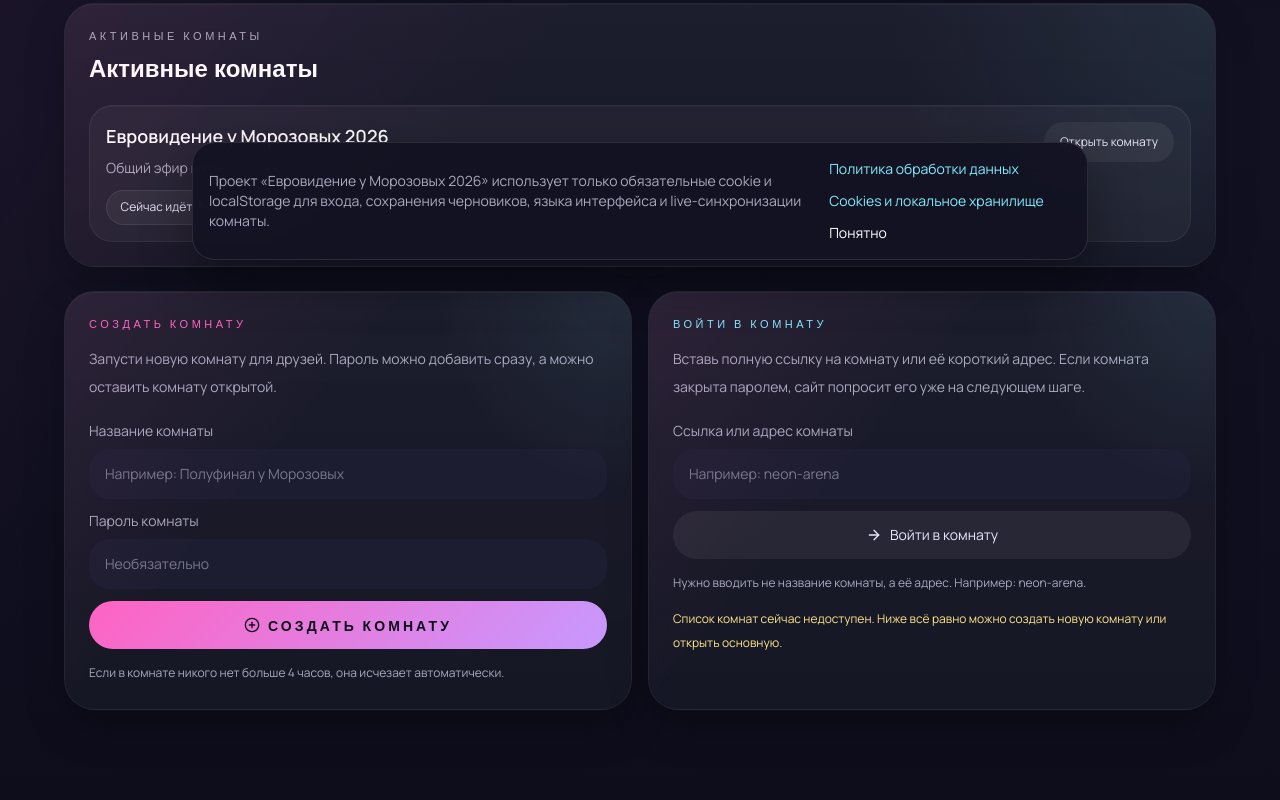
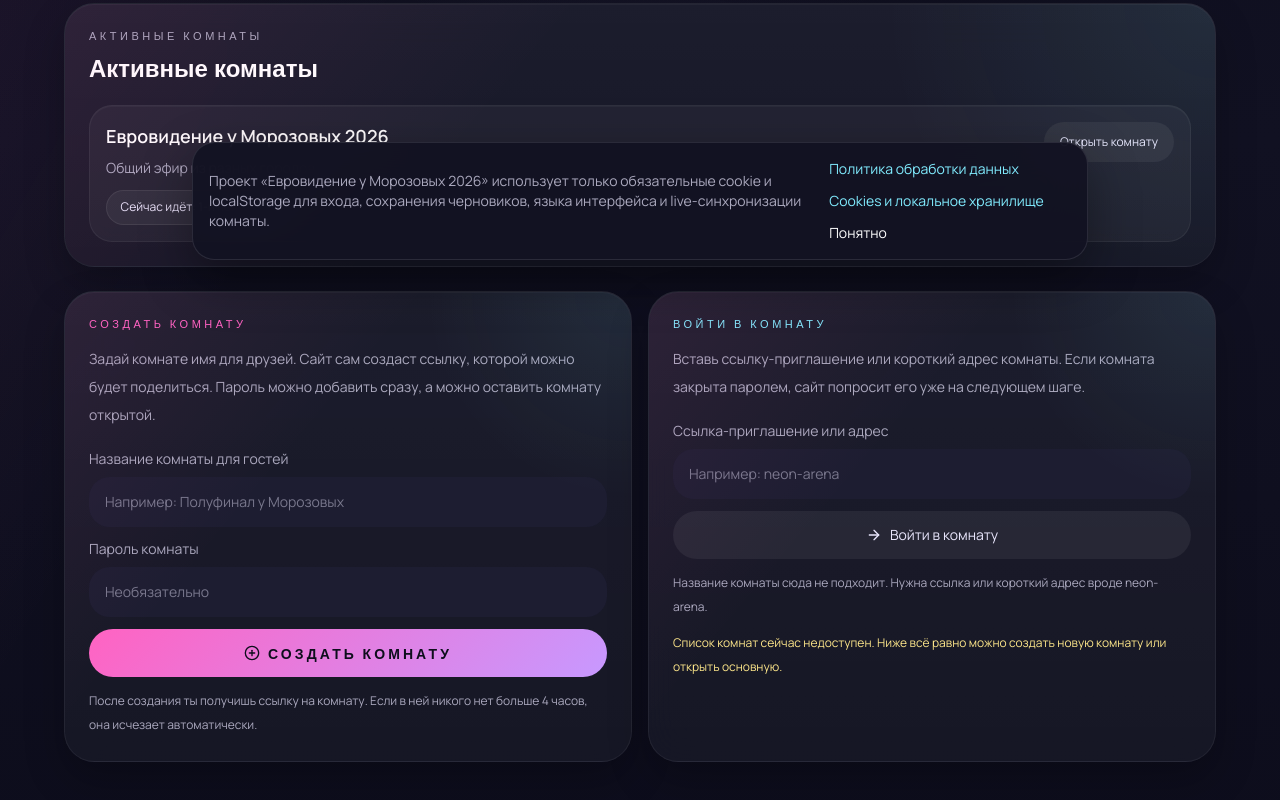
Before and after one commit to Eevee-Eevee-Eve/eurovision-project, a Next.js app in the folder frontend/: page / in a window 1280 px wide. Shown: the part 524-1324 px from the top of the page. Built offline with nearby package versions, Linux system fonts and the light colour scheme; no server answers.

Commit message:
Clarify create and join room copy

```diff
--- a/frontend/app/page.tsx
+++ b/frontend/app/page.tsx
@@ -72,21 +72,21 @@
             title: "Создай комнату или войди в уже существующую.",
             createTitle: "Создать комнату",
             createBody:
-              "Запусти новую комнату для друзей. Пароль можно добавить сразу, а можно оставить комнату открытой.",
-            createNameLabel: "Название комнаты",
+              "Задай комнате имя для друзей. Сайт сам создаст ссылку, которой можно будет поделиться. Пароль можно добавить сразу, а можно оставить комнату открытой.",
+            createNameLabel: "Название комнаты для гостей",
             createNamePlaceholder: "Например: Полуфинал у Морозовых",
             createPasswordLabel: "Пароль комнаты",
             createPasswordPlaceholder: "Необязательно",
             createButton: "Создать комнату",
             createHint:
-              "Если в комнате никого нет больше 4 часов, она исчезает автоматически.",
+              "После создания ты получишь ссылку на комнату. Если в ней никого нет больше 4 часов, она исчезает автоматически.",
             joinTitle: "Войти в комнату",
             joinBody:
-              "Вставь полную ссылку на комнату или её короткий адрес. Если комната закрыта паролем, сайт попросит его уже на следующем шаге.",
-            joinLabel: "Ссылка или адрес комнаты",
+              "Вставь ссылку-приглашение или короткий адрес комнаты. Если комната закрыта паролем, сайт попросит его уже на следующем шаге.",
+            joinLabel: "Ссылка-приглашение или адрес",
             joinPlaceholder: "Например: neon-arena",
             joinHint:
-              "Нужно вводить не название комнаты, а её адрес. Например: neon-arena.",
+              "Название комнаты сюда не подходит. Нужна ссылка или короткий адрес вроде neon-arena.",
             joinButton: "Войти в комнату",
             activeRoomsTitle: "Активные комнаты",
             currentStage: "Сейчас идёт",
@@ -106,21 +106,21 @@
             title: "Create a room or join one that already exists.",
             createTitle: "Create a room",
             createBody:
-              "Spin up a room for friends. Add a password if you want privacy, or leave it open.",
-            createNameLabel: "Room name",
+              "Give the room a friendly name. The site will generate a shareable link automatically. Add a password if you want privacy, or leave it open.",
+            createNameLabel: "Room name for guests",
             createNamePlaceholder: "Example: Semi-final watch party",
             createPasswordLabel: "Room password",
             createPasswordPlaceholder: "Optional",
             createButton: "Create room",
             createHint:
-              "If nobody stays in the room for 4 hours, it disappears automatically.",
+              "After creation, you will get a room link to share. If nobody stays in the room for 4 hours, it disappears automatically.",
             joinTitle: "Join a room",
             joinBody:
-              "Paste the full room link or its short room address. If the room is private, the password prompt will appear on the next step.",
-            joinLabel: "Room link or room address",
+              "Paste an invite link or the room's short address. If the room is private, the password prompt will appear on the next step.",
+            joinLabel: "Invite link or room address",
             joinPlaceholder: "Example: neon-arena",
             joinHint:
-              "Enter the room address, not the display name. Example: neon-arena.",
+              "Do not enter the display name here. Use a link or a short address such as neon-arena.",
             joinButton: "Join room",
             activeRoomsTitle: "Active rooms",
             currentStage: "Now playing",
@@ -169,8 +169,8 @@
     if (!normalized) {
       setJoinError(
         language === "ru"
-          ? "Введи код комнаты или ссылку."
-          : "Enter a room code or a room link.",
+          ? "Вставь ссылку или адрес комнаты."
+          : "Enter a room link or room address.",
       );
       return;
     }
```
